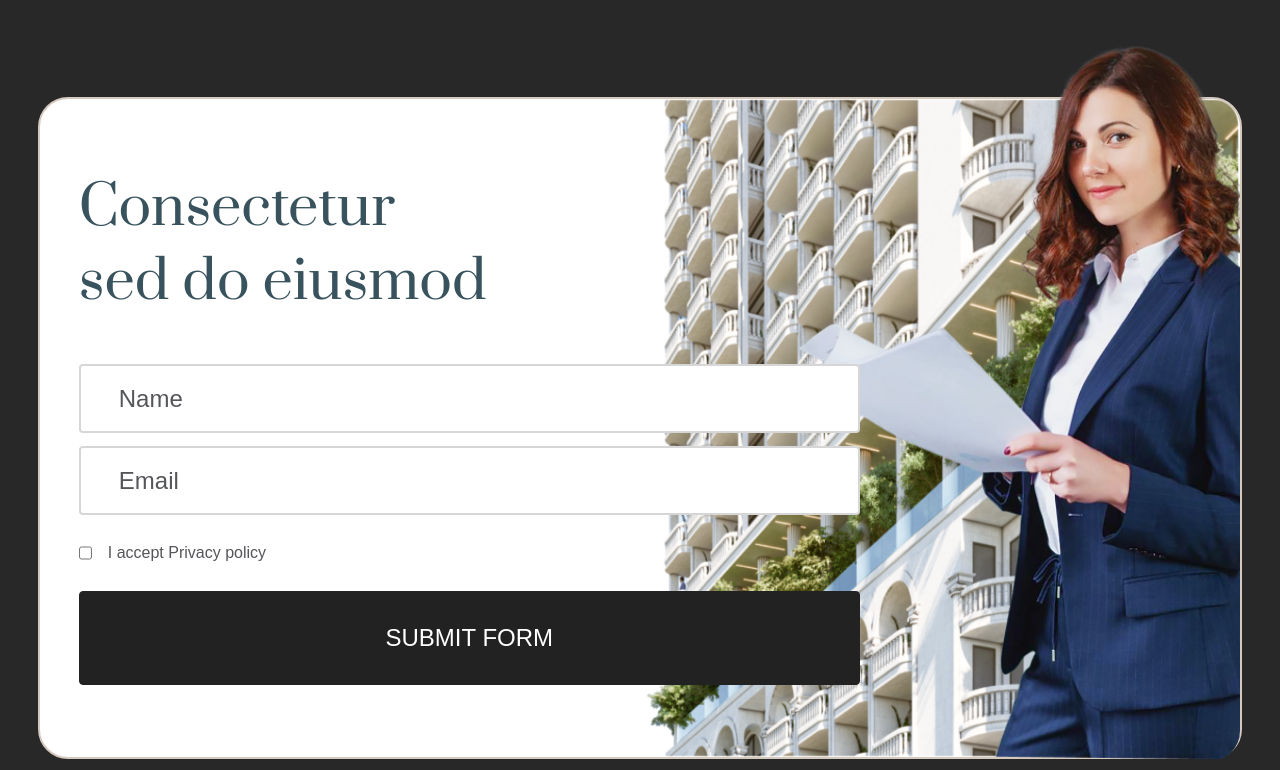
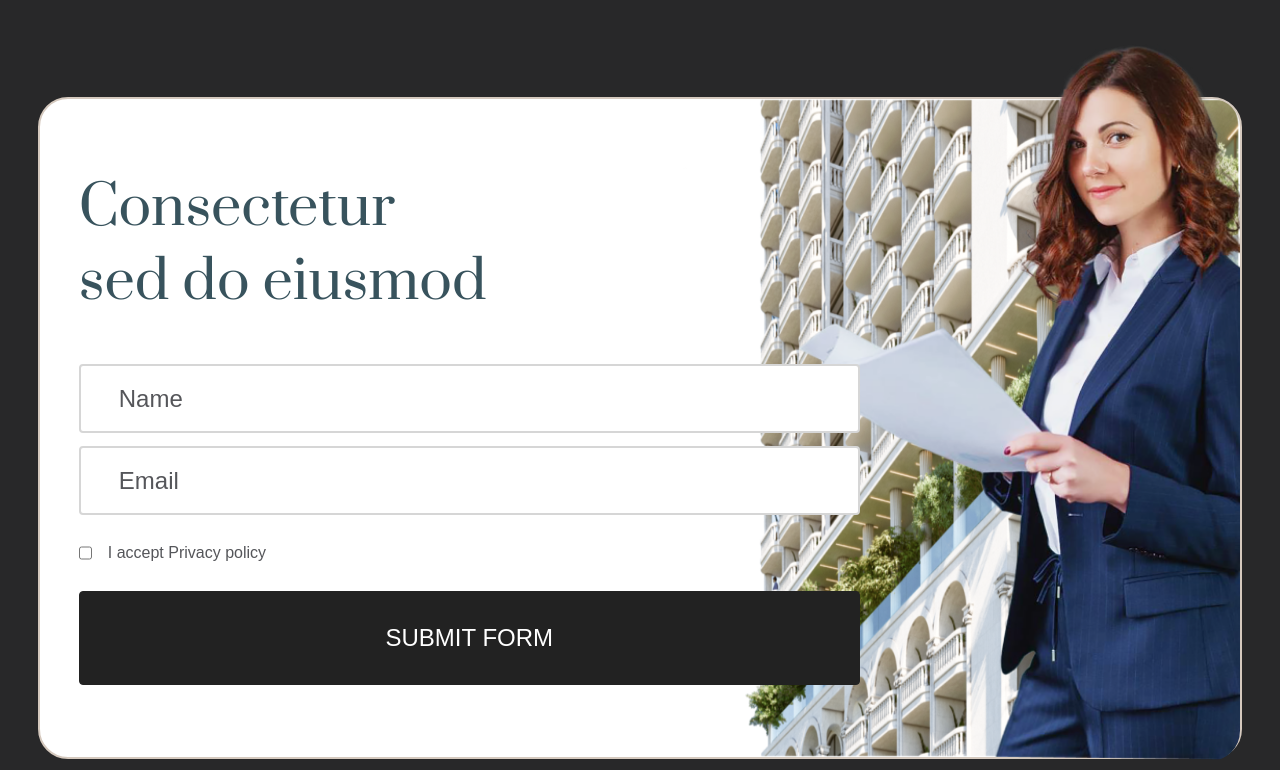
Before and after one commit to Don410/mst-test-task-1, a plain HTML site: page index.html in a window 1280 px wide. Shown: the part 2610-3380 px from the top of the page. Drawn offline with nearby package versions, Linux system fonts and the light colour scheme; files that its build step writes are made by us from their sources; a web font is replaced by a local one.

Commit message:
Update style.scss

```diff
--- a/assets/scss/style.scss
+++ b/assets/scss/style.scss
@@ -357,7 +357,7 @@ header {
     background-image: url(../images/bg-contact1.png);
     background-position: 100% 0;
     background-repeat: no-repeat;
-    background-size: 90% 100%;
+    background-size: 75% 100%;
 
     @media (max-width:1366px) and (min-width:830px) {
       padding: 72px clamp(20px, 3vw, 134px);
```
